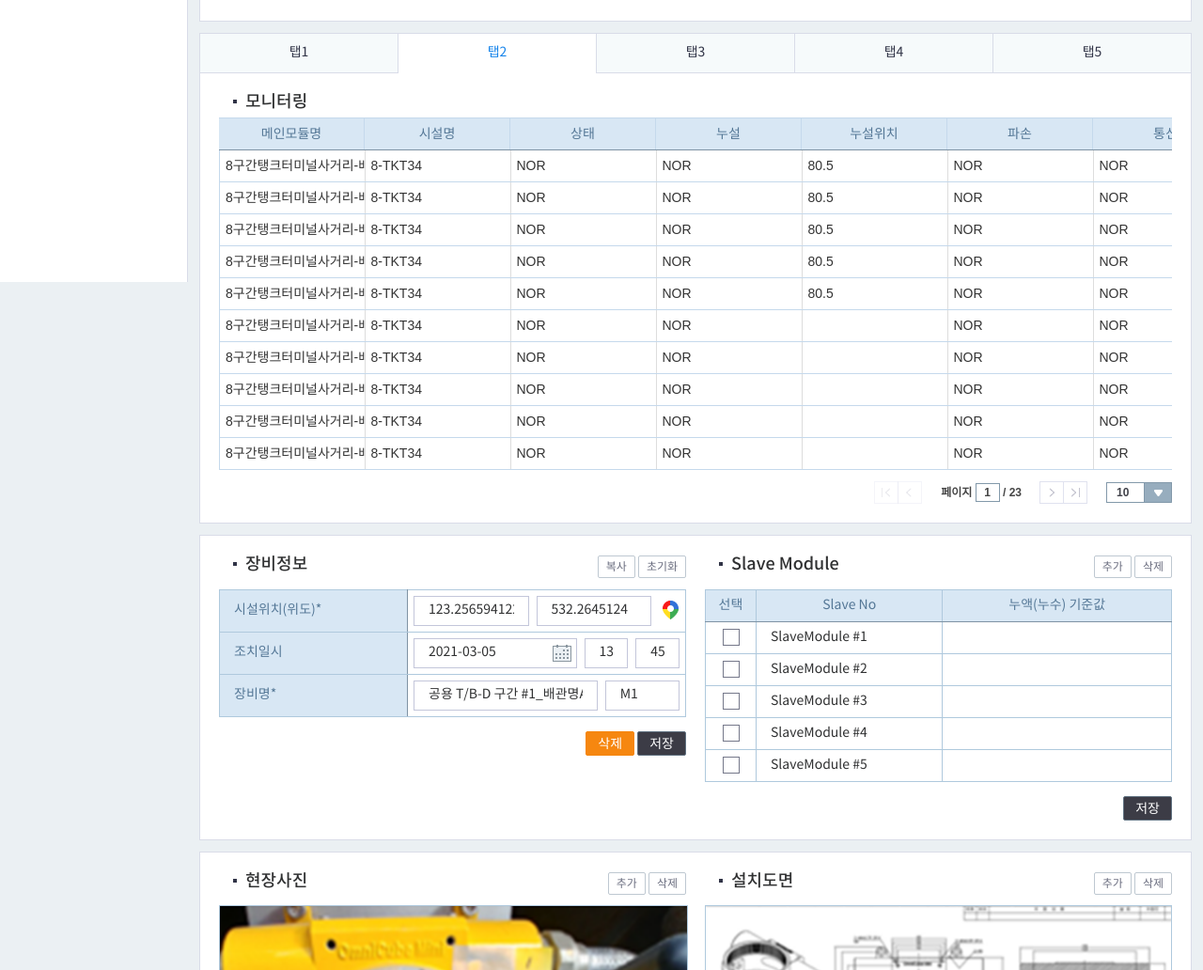
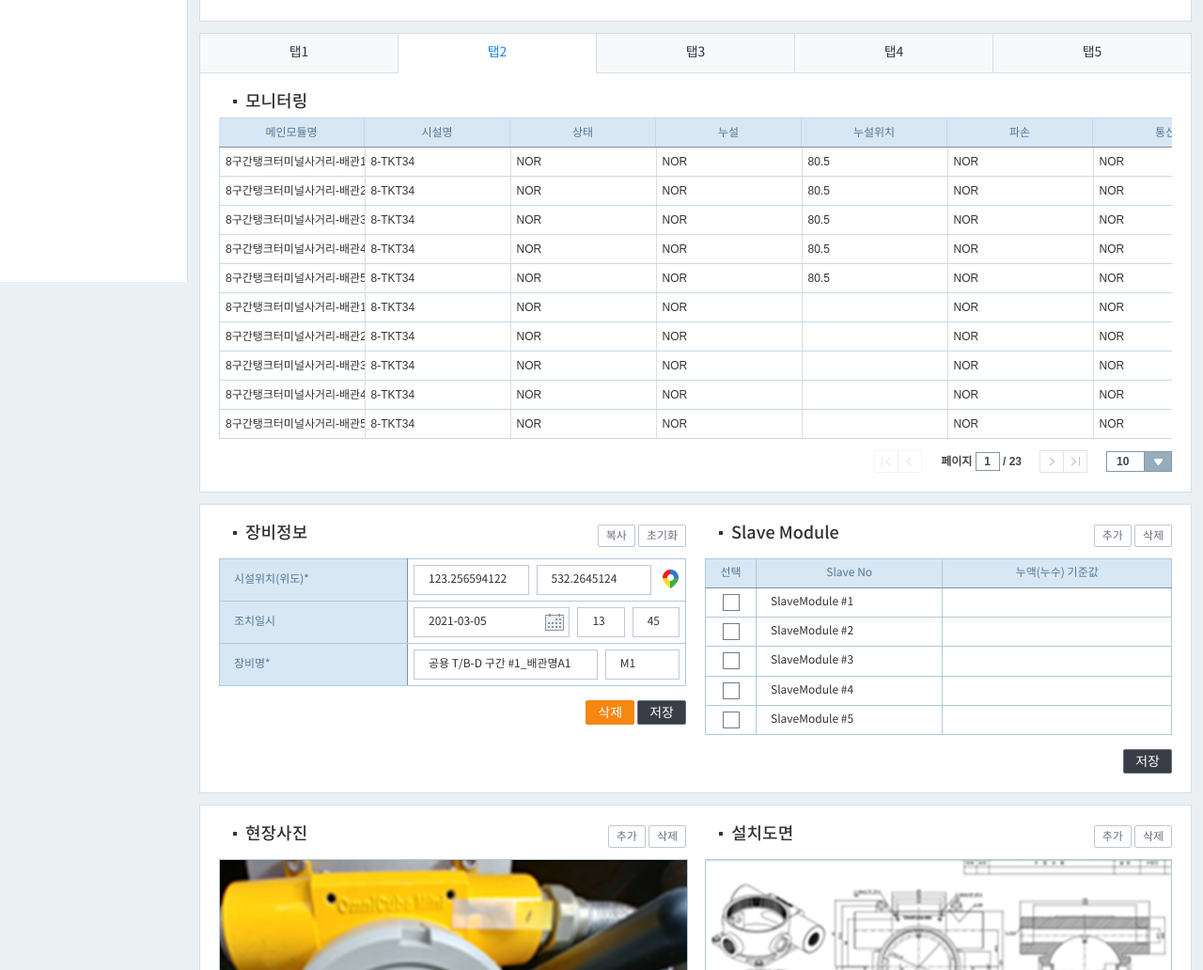
Before and after one commit to bsk824/lgc, a website: page resource/html/index.html in a window 1280 px wide. Shown: the part 500-1532 px from the top of the page at 94% size. Drawn offline with Linux system fonts and the light colour scheme; files whose address does not match are found by name.

Commit message:
폰트 사이즈 수정

```diff
--- a/resource/css/ui.jqgrid.css
+++ b/resource/css/ui.jqgrid.css
@@ -1,6 +1,7 @@
 .ui-jqgrid {
 	position: relative;
 	border: 0 !important;
+	font-size: 12px;
 }
 
 .ui-jqgrid .ui-jqgrid-view {
--- a/src/scss/_common.scss
+++ b/src/scss/_common.scss
@@ -395,6 +395,7 @@ textarea {
 .table {
 	.alignCenter {text-align: center;}
 	.alignLeft {text-align: left;}
+	font-size: 12px;
 
 	@media screen and (max-width: 768px) {
 		overflow-x: auto;
```
Also changed, not shown: resource/css/style.css, 1 other file.
